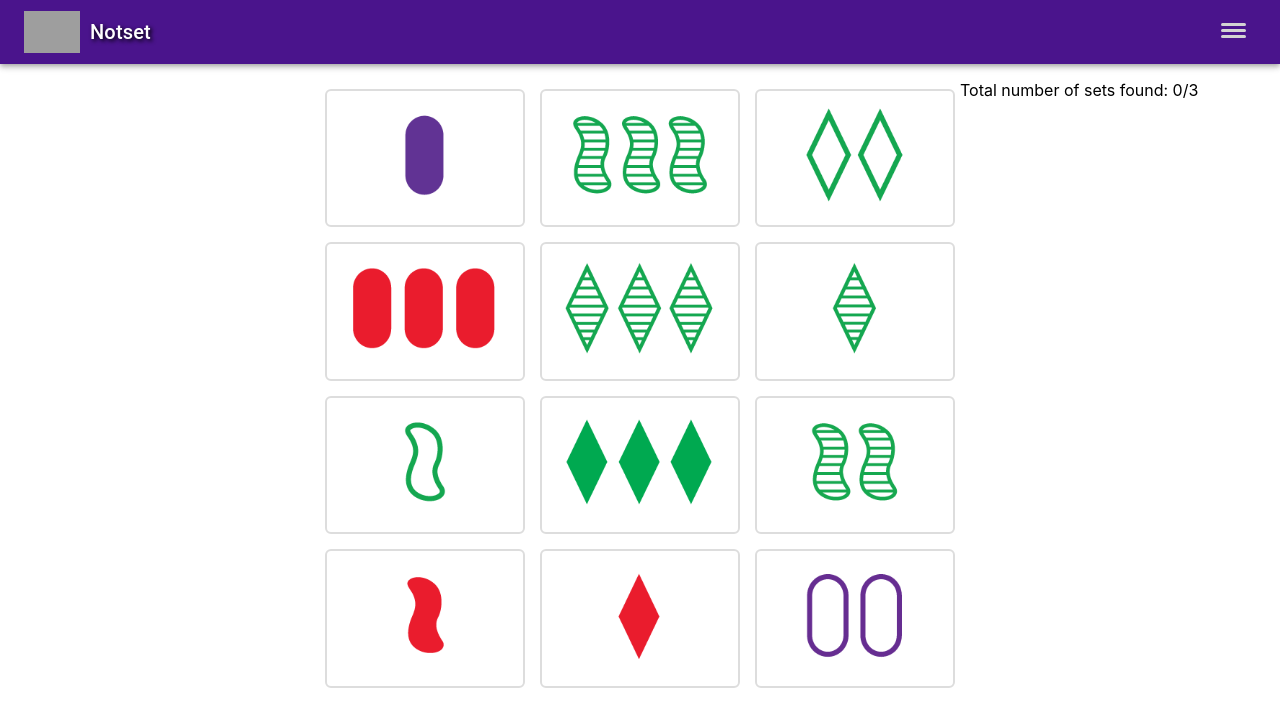
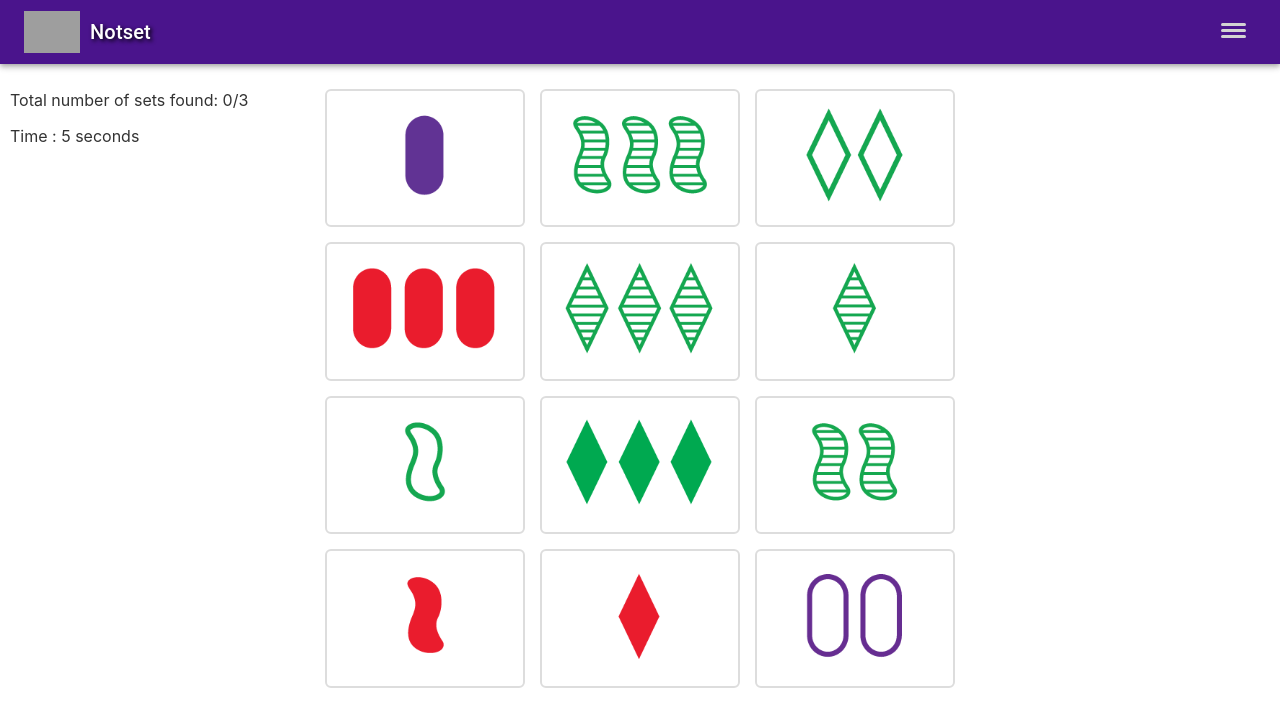
Before and after one commit to christopher18/setle, a React (Create React App) app: page /puzzle/1 in a window 1280 px wide. Shown: the top 726 px of the page. Built offline with nearby package versions, Linux system fonts and the light colour scheme; grey boxes are pictures that could not be loaded.

Commit message:
Fix card stretch bug

```diff
--- a/src/components/SetGame/setgame.css
+++ b/src/components/SetGame/setgame.css
@@ -20,17 +20,17 @@
         font-size: 16px;
         color: #333;
         padding: 10px;
-        flex: 0 0 25%; /* 20% of the container */
+        flex: 0 0 25%;
     }
 
     .game-grid-container {
-        flex: 0 1 50%; /* 80% of the container */
+        flex: 0 1 50%;
         padding-top: 20px;
         max-height: 100%;
     }
 
     .fill-space {
-        flex: 0 0 25%; /* 20% of the container */
+        flex: 0 0 25%;
     }
 
     .game-grid {
@@ -45,21 +45,21 @@
 /* mobile version */
 @media (max-width: 768px) {
     .setgame {
-        padding: 20px;
+        /* padding: 20px; */
         display: flex;
         flex-direction: column;
-        width: 100%;
-        height: 100%;
+        /* width: 100%; */
+        /* height: 100%; */
     }
 
     .info {
         font-size: 16px;
         color: #333;
         padding: 10px;
-        flex: 0 0 20%; /* 20% of the container */
+        flex: 0 0 10%; /* 20% of the container */
     }
     .game-grid-container {
-        flex: 0 0 60%; /* 80% of the container */
+        flex: 0 0 50%; /* 80% of the container */
         padding-top: 20px;
     }
 
--- a/src/components/SetGame/setgame.js
+++ b/src/components/SetGame/setgame.js
@@ -4,7 +4,7 @@ import { useParams } from 'react-router-dom';
 import './setgame.css';
 
 import Card from '../Card/card';
-import { isSet, getRandomDeck, cardAttributes } from '../../utilities/compute';
+import { isSet, getRandomDeck, cardAttributes, generateRandomString } from '../../utilities/compute';
 
 const SetGame = () => {
   const { seed } = useParams();
@@ -91,7 +91,7 @@ const SetGame = () => {
                 console.log("Game won!");
                 setGameWon(true);
                 // stop timer
-                clearInterval(timerIntervalRef);
+                clearInterval(timerIntervalRef.current);
             }
 
             while (howManySetsLeft === 0 && newDeckCardNums.length > 0) {
@@ -101,7 +101,7 @@ const SetGame = () => {
                       console.log("Game won!");
                       setGameWon(true);
                       // stop timer
-                      clearInterval(timerIntervalRef);
+                      clearInterval(timerIntervalRef.current);
                       return new Set();
                     }
                     let nextDeckNum = newDeckCardNums.pop();
@@ -125,16 +125,6 @@ const SetGame = () => {
 
       return newSelectedCards;
     });
-  };
-
-  function generateRandomString(length) {
-    const characters = 'ABCDEFGHIJKLMNOPQRSTUVWXYZabcdefghijklmnopqrstuvwxyz';
-    let result = '';
-    const charactersLength = characters.length;
-    for (let i = 0; i < length; i++) {
-      result += characters.charAt(Math.floor(Math.random() * charactersLength));
-    }
-    return result;
   };
 
   useEffect(() => {
@@ -278,7 +268,7 @@ const SetGame = () => {
               {gameWon && <span className="success_note info-item">You win!! 🎉🎉🎉</span>}
             </div>
             <div className="info-item">
-              {<button className="button-snazzy" onClick={copyToClipboard}>Copy to Clipboard!</button>}
+              {gameWon && <button className="button-snazzy" onClick={copyToClipboard}>Copy to Clipboard!</button>}
             </div>
           </div>
 
--- a/src/components/SetPuzzle/setpuzzle.js
+++ b/src/components/SetPuzzle/setpuzzle.js
@@ -1,20 +1,26 @@
-import React, { useState, useEffect } from 'react';
+import React, { useState, useEffect, useRef } from 'react';
 import { useParams } from 'react-router-dom';
 
 import './setpuzzle.css';
 
 import seedrandom from 'seedrandom';
 import Card from '../Card/card';
-import { isSet, cardAttributes } from '../../utilities/compute';
+import { isSet, cardAttributes, generateRandomString } from '../../utilities/compute';
 
 const SetPuzzle = () => {
   const { seed } = useParams();
+  const [effectiveSeed, setEffectiveSeed] = useState(seed || generateRandomString(10));
   const [cardNumbers, setCardNumbers] = useState([]);
   const [selectedCards, setSelectedCards] = useState(new Set());
   const [successfulSet, setSuccessfulSet] = useState(new Set());
   const [failedSet, setFailedSet] = useState(new Set());
   const [totalNumberSets, setTotalNumberSets] = useState(0);
   const [setsFound, setSetsFound] = useState(new Set());
+
+  // timer related states
+  const [timer, setTimer] = useState(0);
+  // const [timerInterval, setTimerInterval] = useState(null);
+  const timerIntervalRef = useRef();
 
   const howManySets = (cardNumbers) => {
     let count = 0;
@@ -38,6 +44,10 @@ const SetPuzzle = () => {
     let setStr = foundSet.sort().join("|");
     setsFound.add(setStr);
     setSetsFound(setsFound);
+    if (setsFound.size === totalNumberSets) {
+      // Destroy the timer so it doesn't keep running
+      clearInterval(timerIntervalRef.current);
+    }
   }
 
   const handleCardClick = (number) => {
@@ -81,17 +91,17 @@ const SetPuzzle = () => {
   };
 
   useEffect(() => {
-    const generateRandomNumbers = (seed) => {
+    const generateRandomNumbers = (effectiveSeed) => {
       // if seed is in a future date (not today), then navigate to /game/date-nicetry
       // check if seed is formatted like yyyy-mm-dd
-      if (seed.match(/^\d{4}-\d{2}-\d{2}$/)) {
-        const seedDate = new Date(seed);
+      if (effectiveSeed && effectiveSeed.match(/^\d{4}-\d{2}-\d{2}$/)) {
+        const seedDate = new Date(effectiveSeed);
         if (seedDate > new Date()) {
           console.log("seed is in the future");
-          window.location.href = "/game/" + seed + "-nice-try-🤣";
+          window.location.href = "/game/" + effectiveSeed + "-nice-try-🤣";
         }
       }
-      const rng = seed ? seedrandom(seed) : Math.random;
+      const rng = seedrandom(effectiveSeed);
       let numbers = new Set();
       while (numbers.size < 12) {
         const randomNum = Math.floor(rng() * 81) + 1;
@@ -102,12 +112,106 @@ const SetPuzzle = () => {
       setTotalNumberSets(howManySets(cardNums));
       return cardNums;
     };
-    setCardNumbers(generateRandomNumbers(seed));
-  }, [seed]);
+    setCardNumbers(generateRandomNumbers(effectiveSeed));
+  }, [effectiveSeed]);
+
+  useEffect(() => {
+    setTimer(0);
+    let startTime = new Date();
+    // Define the function that will be called by the interval
+    function tick() {
+      setTimer(Math.floor((new Date() - startTime) / 1000));
+    }
+
+    // Clear any existing interval when setting up a new one
+    if (timerIntervalRef.current) {
+      clearInterval(timerIntervalRef.current);
+    }
+
+    // Set up the new interval
+    timerIntervalRef.current = setInterval(tick, 1000);
+
+    // Cleanup function to clear the interval when the component unmounts
+    return () => {
+      clearInterval(timerIntervalRef.current);
+    };
+  }, []);
+
+  function formatTime(seconds) {
+    const hours = Math.floor(seconds / 3600);
+    const minutes = Math.floor((seconds % 3600) / 60);
+    const remainingSeconds = seconds % 60;
+
+    let timeString = '';
+
+    if (hours > 0) {
+        timeString += `${hours} hours, `;
+    }
+    if (minutes > 0) {
+        timeString += `${minutes} minutes, `;
+    }
+    timeString += `${remainingSeconds} seconds`;
+
+    return timeString;
+  }
+
+  function copyTextToClipboard(text) {
+    const textArea = document.createElement('textarea');
+    textArea.value = text;
+    document.body.appendChild(textArea);
+    textArea.focus();
+    textArea.select();
+
+    try {
+      const successful = document.execCommand('copy');
+      if (successful) {
+        console.log('Text copied to clipboard');
+      } else {
+        console.error('Failed to copy text');
+      }
+    } catch (err) {
+      console.error('Error in copying text: ', err);
+    }
+
+    document.body.removeChild(textArea);
+  }
+
+  const copyToClipboard = () => {
+    let textToCopy = `https://setle.vercel.app/puzzle/${effectiveSeed}\nI just completed a Setle Puzzle!\nCode: ${effectiveSeed},\nCompletion Time: ${formatTime(timer)}\nThink you can beat my time?`;
+    if (effectiveSeed.match(/^\d{4}-\d{2}-\d{2}$/)) {
+      if (effectiveSeed === new Date().toISOString().slice(0, 10)) {
+        textToCopy = `https://setle.vercel.app/puzzle/${effectiveSeed}\nI just completed the Daily Setle Puzzle for ${effectiveSeed}!,\nCompletion Time: ${formatTime(timer)}\nThink you can beat my time?`;
+      }
+    }
+
+    // navigator.clipboard.writeText(textToCopy)
+    //     .then(() => {
+    //         // Handle successful copy
+    //         console.log('Copied to clipboard!');
+    //     })
+    //     .catch(err => {
+    //         // Handle error
+    //         console.error('Error copying text: ', err);
+    //     });
+    copyTextToClipboard(textToCopy);
+  };
 
   return (
     <div className="setgame">
-      <div className="info"> </div>
+      <div className="info">
+        <div>
+          <p>Total number of sets found: {setsFound.size}/{totalNumberSets}</p>
+        </div>
+        <div className="info-item">
+            Time : <span className="timer info-item">{formatTime(timer)}</span>
+        </div>
+        <div className="info-item">
+              {setsFound.size === totalNumberSets && <span className="success_note info-item">You win!! 🎉🎉🎉</span>}
+        </div>
+        <div className="info-item">
+          {setsFound.size === totalNumberSets && <button className="button-snazzy" onClick={copyToClipboard}>Copy to Clipboard!</button>}
+        </div>
+      </div>
       <div className="game-grid-container">
         <div className="game-grid">
           {cardNumbers.map((number, index) => (
@@ -124,7 +228,7 @@ const SetPuzzle = () => {
 
       </div>
       <div className="fill-space">
-        <p>Total number of sets found: {setsFound.size}/{totalNumberSets}</p>
+
       </div>
     </div>
 
--- a/src/utilities/compute.js
+++ b/src/utilities/compute.js
@@ -525,5 +525,15 @@ function getRandomDeck(deckSize, seed) {
     return deckNums;
 }
 
+function generateRandomString(length) {
+    const characters = 'ABCDEFGHIJKLMNOPQRSTUVWXYZabcdefghijklmnopqrstuvwxyz';
+    let result = '';
+    const charactersLength = characters.length;
+    for (let i = 0; i < length; i++) {
+        result += characters.charAt(Math.floor(Math.random() * charactersLength));
+    }
+    return result;
+};
 
-export { isSet, getRandomDeck, cardAttributes };
+
+export { isSet, getRandomDeck, cardAttributes, generateRandomString };
```
